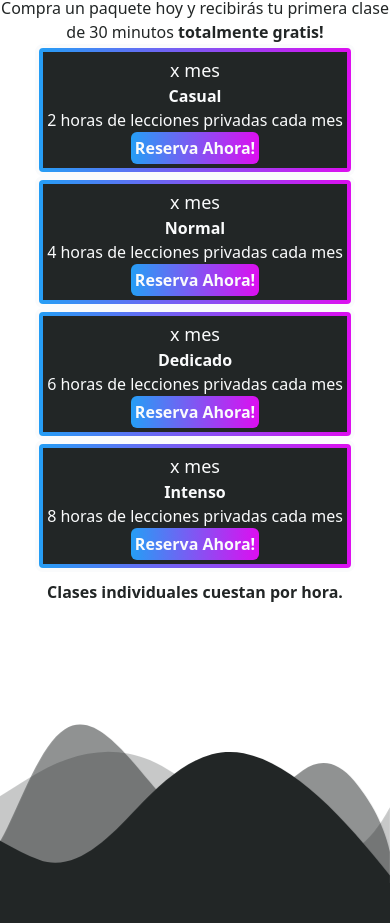
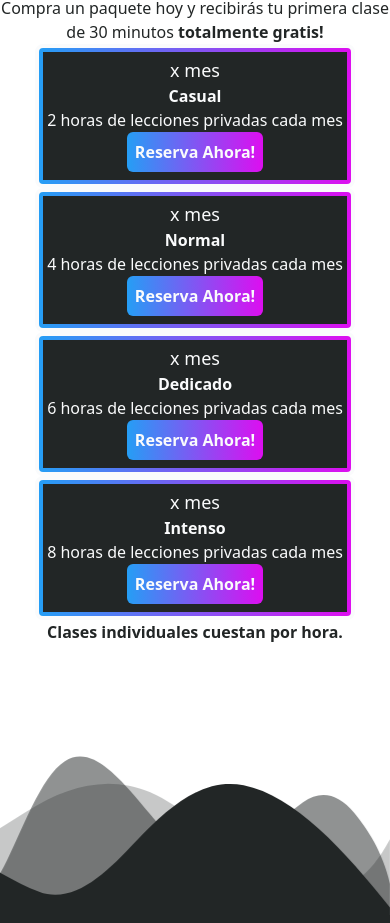
Before and after one commit to AngusGaukrogerDev/website-ingles-pal-mundo, a Vue app: page / in a window 390 px wide. Shown: the part 4118-5041 px from the top of the page. Built offline with nearby package versions, Linux system fonts and the light colour scheme; no server answers.

Commit message:
Private section fix

```diff
--- a/src/components/HomeElements/Contact.vue
+++ b/src/components/HomeElements/Contact.vue
@@ -7,7 +7,7 @@
             <path d="M0,0V5.63C149.93,59,314.09,71.32,475.83,42.57c43-7.64,84.23-20.12,127.61-26.46,59-8.63,112.48,12.24,165.56,35.4C827.93,77.22,886,95.24,951.2,90c86.53-7,172.46-45.71,248.8-84.81V0Z" class="shape-fill"></path>
             </svg>
         </div>
-        <section id="Contactanos" class="relative bg-fade1 text-texttone flex flex-col justify-center xl:flex-row flex-wrap xl:justify-evenly items-center h-screen w-fil ">
+        <section id="Contactanos" class=" relative bg-fade1 text-texttone flex flex-col justify-center xl:flex-row flex-wrap xl:justify-evenly items-center h-screen w-fil ">
 
                     <div>
                         <h2 class="text-texttone  sm:text-8xl text-2xl text-center font-bold py-2 aos-item" data-aos="fade-right">Contáctanos</h2>
--- a/src/components/HomeElements/LeccionesPrivadas.vue
+++ b/src/components/HomeElements/LeccionesPrivadas.vue
@@ -5,7 +5,7 @@
                 <path d="M1200,0H0V120H281.94C572.9,116.24,602.45,3.86,602.45,3.86h0S632,116.24,923,120h277Z" class="shape-fill"></path>
             </svg>
         </div>
-        <section id="ClasesPrivadas" class="relative h-screen w-full flex flex-col sm:space-y-8 justify-center z-0">
+        <section id="ClasesPrivadas" class="relative my-4 h-screen w-full flex flex-col sm:space-y-8 justify-center z-0">
             <h1 class="text-fade1 sm:text-5xl text-2xl text-center font-bold md:py-2  aos-item" data-aos="fade-left">Clases Privadas</h1>
             <h2 class="text-fade1 sm:text-3xl text-md text-center md:py-2 aos-item" data-aos="fade-right">Compra un paquete hoy y recibirás tu primera clase de 30 minutos <strong>totalmente gratis!</strong> </h2>
             <div  class="w-full h-100 text-texttone flex flex-row flex-wrap justify-around items-center">
@@ -16,7 +16,7 @@
                     <Package :currency="store.state.region_prices.prices.symbol" :price="store.state.region_prices.prices.eight_hr_private" :title="titles[3]" :includes="includes[3]" />
 
             </div>
-            <h2 class="text-fade1 sm:text-xl text-md text-center font-bold py-2 aos-item" data-aos="fade-left">Clases individuales cuestan {{ store.state.region_prices.prices.one_hr_private }} por hora.</h2>
+            <h2 class="text-fade1 sm:text-xl text-md text-center font-bold" data-aos="fade-left">Clases individuales cuestan {{ store.state.region_prices.prices.one_hr_private }} por hora.</h2>
 
 
 
--- a/src/components/UIElements/Package.vue
+++ b/src/components/UIElements/Package.vue
@@ -1,9 +1,9 @@
 <template>
     <div class=" aos-item" data-aos="fade-right">
-        <div class="p-1 border-4 bg-gradient-to-r rounded-lg from-main to-highlight hover:scale-105 hover:cursor-pointer">
-            <div class="  bg-fade1 p-1 xl:px-5 xl:py-3 xxl:space-y-6   hover:cursor-pointer">
+        <div class="p-1   h-auto sm:h-auto border-4 bg-gradient-to-r rounded-lg from-main to-highlight hover:scale-105 hover:cursor-pointer">
+            <div class=" h-32 sm:h-auto bg-fade1 p-1 xl:px-5 xl:py-3 xxl:space-y-6   hover:cursor-pointer">
                 <div class=" md:space-x-3 xl:py-4 flex flex-row items-end justify-center">
-                    <span class="text-lg xl:text-7xl">{{ price }}</span>
+                    <span class="text-lg xl:text-7xl">{{ price }} </span>
                     <span class="text-lg xl:text-3xl"> x mes</span>
                 </div>
                 <div class=" xl:py-4 text-md xl:text-3xl font-bold flex justify-center">
@@ -13,7 +13,7 @@
                     {{ includes }}
                 </div>
                 <div class="flex justify-center ">
-                    <button class="bg-gradient-to-r from-main to-highlight hover:scale-105 text-texttone rounded-md border-texttone p-1 md:p-3 border-5 ">
+                    <button class="bg-gradient-to-r from-main to-highlight hover:scale-105 text-texttone rounded-md border-texttone  p-2 md:p-3 border-5 ">
                         <strong>
                             Reserva Ahora!
                         </strong>
```
